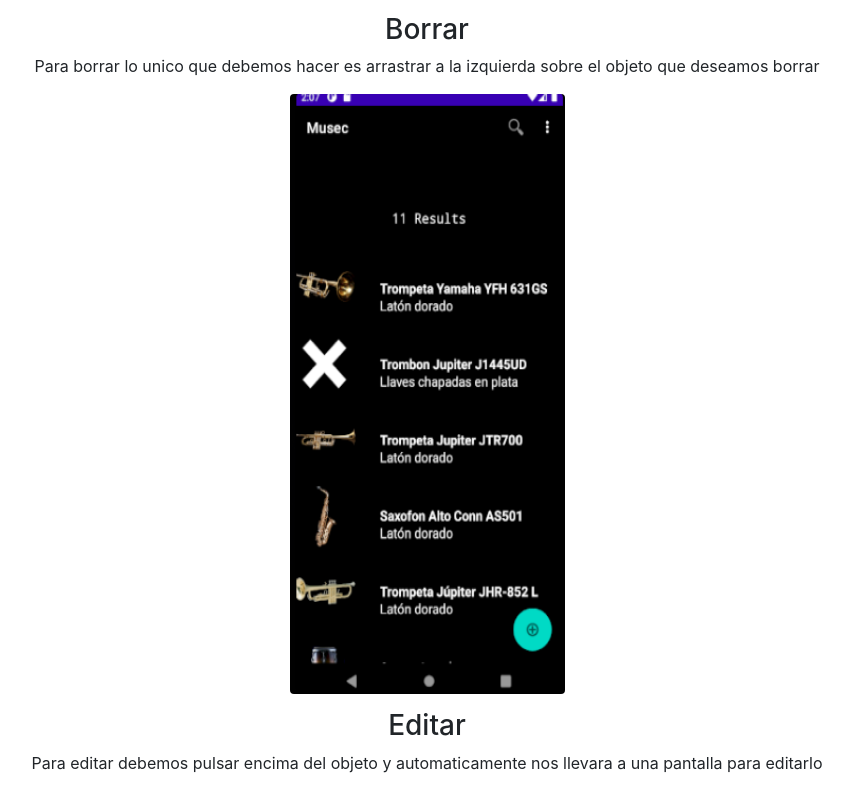
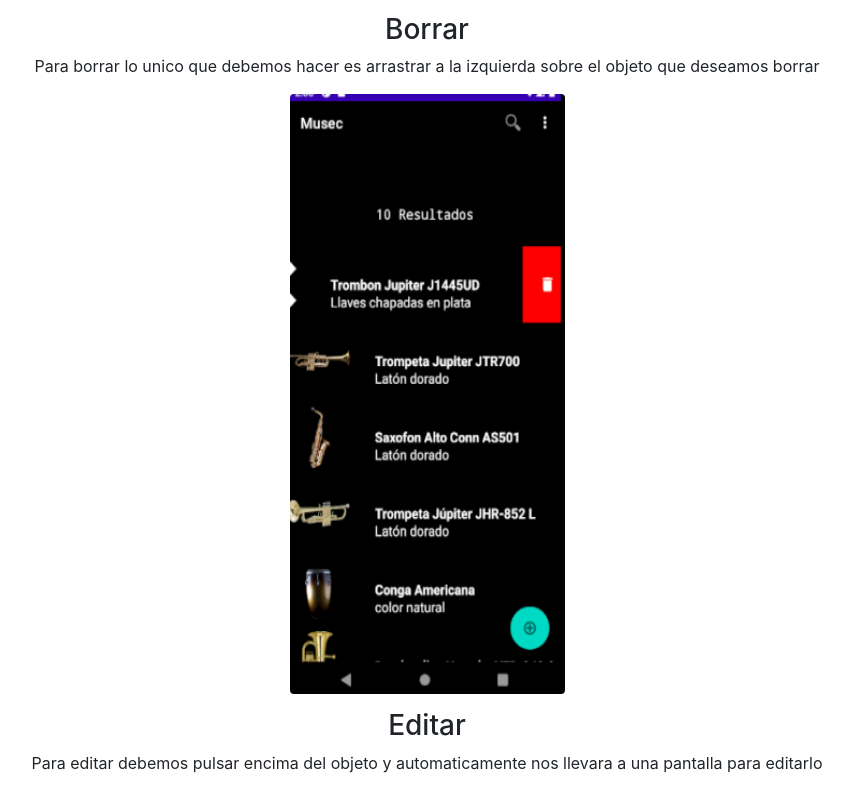
Before and after one commit to bajodelresca/DEIN, a plain HTML site: page docs/list.html in a window 1280 px wide. Shown: the part 699-1490 px from the top of the page, without its empty margins (213-1066 px from the left). Drawn offline with nearby package versions, Linux system fonts and the light colour scheme.

Commit message:
delete img

```diff
--- a/docs/list.html
+++ b/docs/list.html
@@ -26,7 +26,7 @@
 <img src="https://github.com/bajodelresca/DEIN/blob/master/img/Lista.PNG?raw=true" style="height: 600px; width: 275px;" class="rounded mx-auto d-block" >
 <h3 style="text-align:center; margin-top: 15px;">Borrar</h3>
 <p style="text-align:center;">Para borrar lo unico que debemos hacer es arrastrar a la izquierda sobre el objeto que deseamos borrar</p>
-<img src="https://github.com/bajodelresca/DEIN/blob/master/img/Lista.PNG?raw=true" style="height: 600px; width: 275px;" class="rounded mx-auto d-block" >
+<img src="https://github.com/bajodelresca/DEIN/blob/master/img/delete.png?raw=true" style="height: 600px; width: 275px;" class="rounded mx-auto d-block" >
 <h3 style="text-align:center; margin-top: 15px;">Editar</h3>
 <p style="text-align:center;">Para editar debemos pulsar encima del objeto y automaticamente nos llevara a una pantalla para editarlo</p>
 </body>
```
